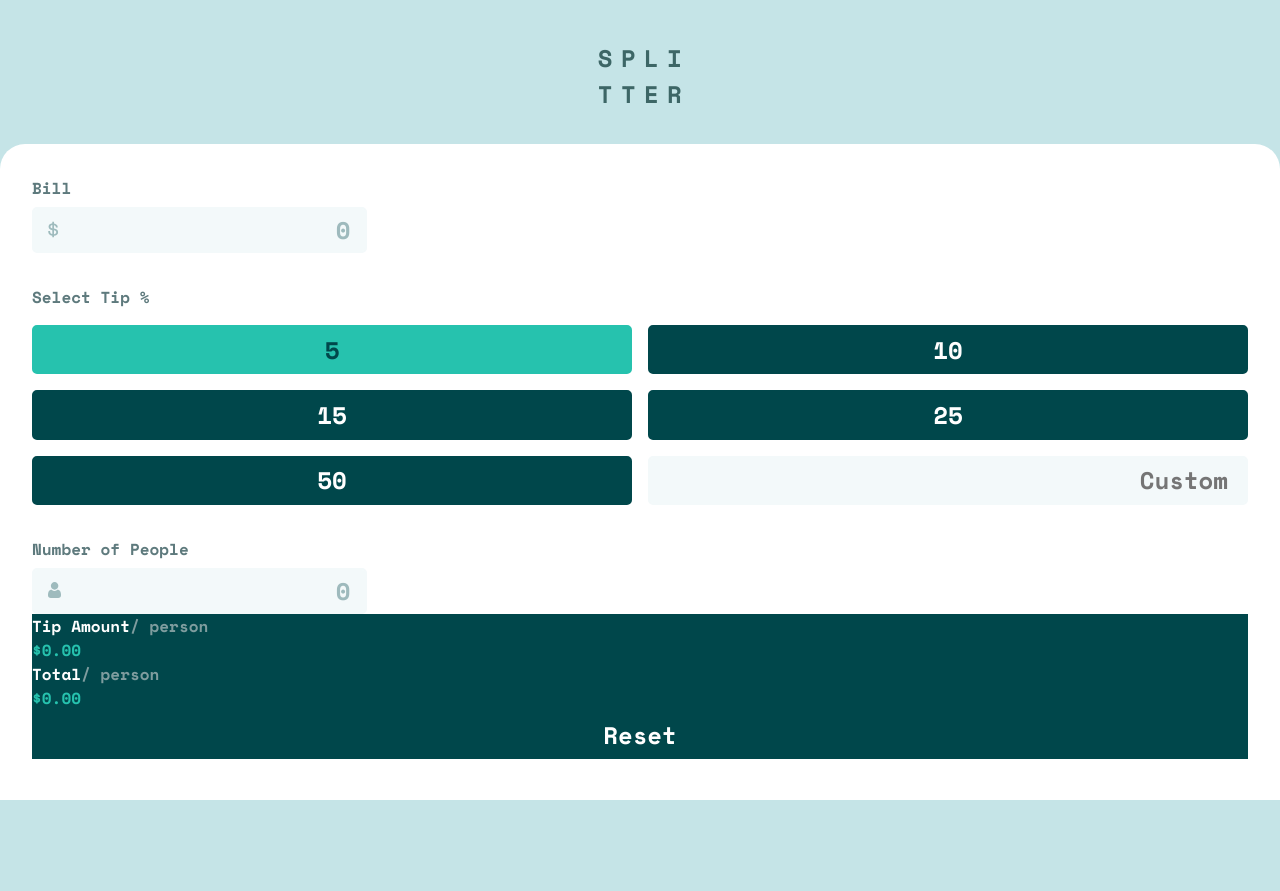
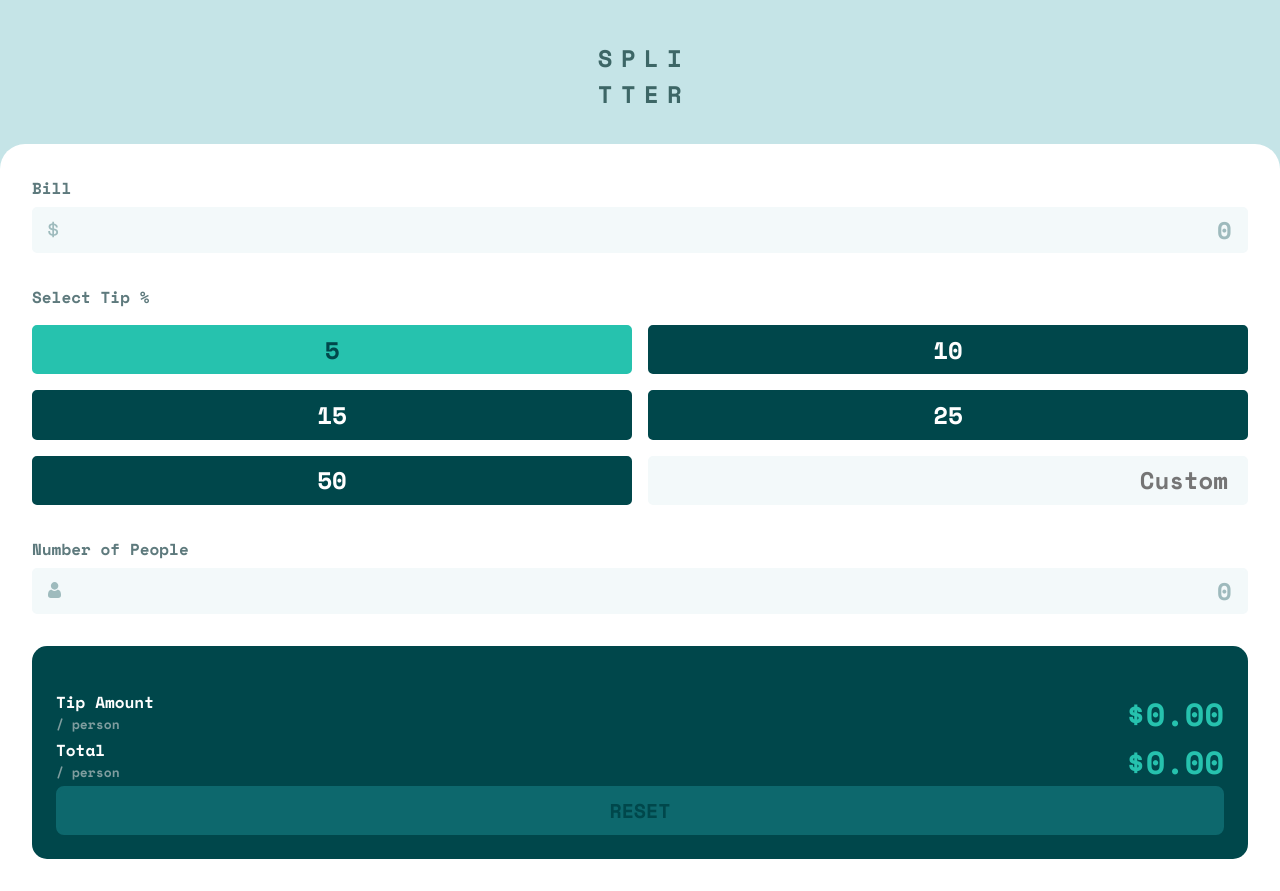
Before and after one commit to ruuen/challenge-tip-calculator, a React (Create React App) app: page / in a window 1280 px wide. Before the commit the page ends 800 px from the top, so only its background shows below. Built offline with nearby package versions, Linux system fonts and the light colour scheme.

Commit message:
Style tip results component Tweak all styles to completion Style error messages Adjust error messages in validator function to be shorter

```diff
--- a/src/components/CustomInput/CustomInput.scss
+++ b/src/components/CustomInput/CustomInput.scss
@@ -23,11 +23,14 @@
 
   &:hover {
     border: 2px solid var.$clr-cyan-400;
+    cursor: pointer;
   }
 
   &:focus {
     border: 2px solid var.$clr-cyan-400;
     outline: 0;
+    cursor: text;
+
     &::placeholder {
       color: var.$clr-grey-light;
     }
--- a/src/components/NumberInput/NumberInput.jsx
+++ b/src/components/NumberInput/NumberInput.jsx
@@ -13,7 +13,7 @@ export default function NumberInput({ field, handleChange }) {
       </div>
       <div className="calculator__input-unit-wrapper">
         <input
-          className="calculator__input"
+          className={`calculator__input ${field.hasError === true ? "calculator__input--error" : ""}`}
           id={field.fieldName}
           name={field.fieldName}
           value={field.value === 0 ? "" : field.value}
--- a/src/components/NumberInput/NumberInput.scss
+++ b/src/components/NumberInput/NumberInput.scss
@@ -7,11 +7,20 @@
 
 .calculator__label-wrapper {
   padding: 0 0 0.45em 0;
+  display: flex;
+  justify-content: space-between;
 }
 
 .calculator__input-label {
   font-size: 1rem;
   color: var.$clr-cyan-500;
+  margin-top: auto;
+}
+
+.calculator__field-error {
+  color: var.$clr-red;
+  max-width: 50%;
+  text-align: right;
 }
 
 .calculator__input-unit-wrapper {
@@ -30,7 +39,7 @@
   $curved-border: 5px;
 
   position: relative;
-  max-width: 100%;
+  width: 100%;
   border: 2px solid var.$clr-grey-light;
   border-radius: $curved-border;
   padding: 0.125em 0.6em;
@@ -39,13 +48,17 @@
   text-align: right;
   color: var.$clr-cyan-800;
 
+  &--error {
+    border: 2px solid var.$clr-red;
+  }
+
   &::placeholder {
     color: var.$clr-cyan-800;
     opacity: 0.35;
   }
 
   &:hover {
-    border: 2px solid var.$clr-cyan-800;
+    border: 2px solid var.$clr-cyan-400;
     cursor: pointer;
   }
 }
--- a/src/components/ResultItem/ResultItem.scss
+++ b/src/components/ResultItem/ResultItem.scss
@@ -1,15 +1,27 @@
 @use "../../scss/variables.scss" as var;
 
 .calculator__result {
+  display: flex;
+  justify-content: space-between;
+  flex-grow: 1;
+
+  &-label {
+    display: flex;
+    flex-direction: column;
+  }
+
   &-title {
     color: var.$clr-white;
+    font-size: 1rem;
   }
 
   &-subtitle {
     color: var.$clr-cyan-300;
+    font-size: 0.8125rem;
   }
 
   &-value {
     color: var.$clr-cyan-400;
+    font-size: 2rem;
   }
 }
--- a/src/components/TipCalculator/TipCalculator.scss
+++ b/src/components/TipCalculator/TipCalculator.scss
@@ -2,6 +2,8 @@
 
 .calculator {
   flex-grow: 1;
+  display: flex;
+  flex-direction: column;
   $curved-border: 25px;
   background-color: white;
   border-radius: $curved-border $curved-border 0 0;
--- a/src/components/TipResults/TipResults.jsx
+++ b/src/components/TipResults/TipResults.jsx
@@ -4,7 +4,11 @@ import ResultItem from "../ResultItem/ResultItem";
 
 export default function TipResults({ tipEach, totalEach, handleReset }) {
   return (
-    <section className="calculator__result-group">
+    <section
+      className={`calculator__result-group ${
+        tipEach === 0.0 || totalEach === 0.0 ? "calculator__result-group--empty" : ""
+      }`}
+    >
       <ul className="calculator__result-list">
         <ResultItem title="Tip Amount" value={tipEach} />
         <ResultItem title="Total" value={totalEach} />
--- a/src/components/TipResults/TipResults.scss
+++ b/src/components/TipResults/TipResults.scss
@@ -1,10 +1,54 @@
 @use "../../scss/variables.scss" as var;
 
 .calculator__result-group {
+  $curved-border: 15px;
+
   background-color: var.$clr-cyan-800;
+  border-radius: $curved-border;
+  flex-grow: 1;
+  display: flex;
+  flex-direction: column;
+  margin: 2em 0 0 0;
+  padding: 2.75em 1.5em 1.5em 1.5em;
+
+  .calculator__btn {
+    $curved-border: 8px;
+
+    background: var.$clr-cyan-400;
+    border: 3px solid var.$clr-cyan-400;
+    color: var.$clr-cyan-800;
+    text-transform: uppercase;
+    font-size: 1.25rem;
+    padding: 0.35em 1em;
+    border-radius: $curved-border;
+
+    &:focus {
+      border: 3px solid var.$clr-grey-light;
+    }
+
+    &:hover {
+      background: var.$clr-cyan-200;
+      border: 3px solid var.$clr-cyan-200;
+    }
+  }
+}
+
+.calculator__result-group--empty .calculator__btn {
+  background: var.$clr-cyan-900;
+  border: 3px solid var.$clr-cyan-900;
+  color: var.$clr-cyan-800;
+  cursor: not-allowed;
+
+  &:hover {
+    background: var.$clr-cyan-900;
+    border: 3px solid var.$clr-cyan-900;
+  }
 }
 
 .calculator__result-list {
   list-style: none;
   padding-inline: 0;
+  flex-grow: 1;
+  display: flex;
+  flex-direction: column;
 }
--- a/src/scss/variables.scss
+++ b/src/scss/variables.scss
@@ -13,6 +13,7 @@
 $clr-white: #fff;
 $clr-grey-light: #f3f9fa;
 $clr-grey: #9ebbbd;
+$clr-red: #e17457;
 
 $clr-cyan-100: #c5e4e7;
 $clr-cyan-200: #9fe8df;
@@ -22,6 +23,7 @@ $clr-cyan-500: #5e7a7d;
 $clr-cyan-600: #547878;
 $clr-cyan-700: #3d6666;
 $clr-cyan-800: #00474b;
+$clr-cyan-900: #0d686d;
 
 // Fonts
 $font-family-main: "Space Mono", sans-serif;
--- a/src/validators/validateFormData.jsx
+++ b/src/validators/validateFormData.jsx
@@ -8,7 +8,7 @@ export default function validateFormData(formData) {
       return {
         ...field,
         hasError: true,
-        errorMsg: "Must have a value",
+        errorMsg: "Can't be empty",
       };
     }
 
@@ -16,7 +16,7 @@ export default function validateFormData(formData) {
       return {
         ...field,
         hasError: true,
-        errorMsg: "Must be a whole or decimal number",
+        errorMsg: "Must be a number",
       };
     }
 
```
